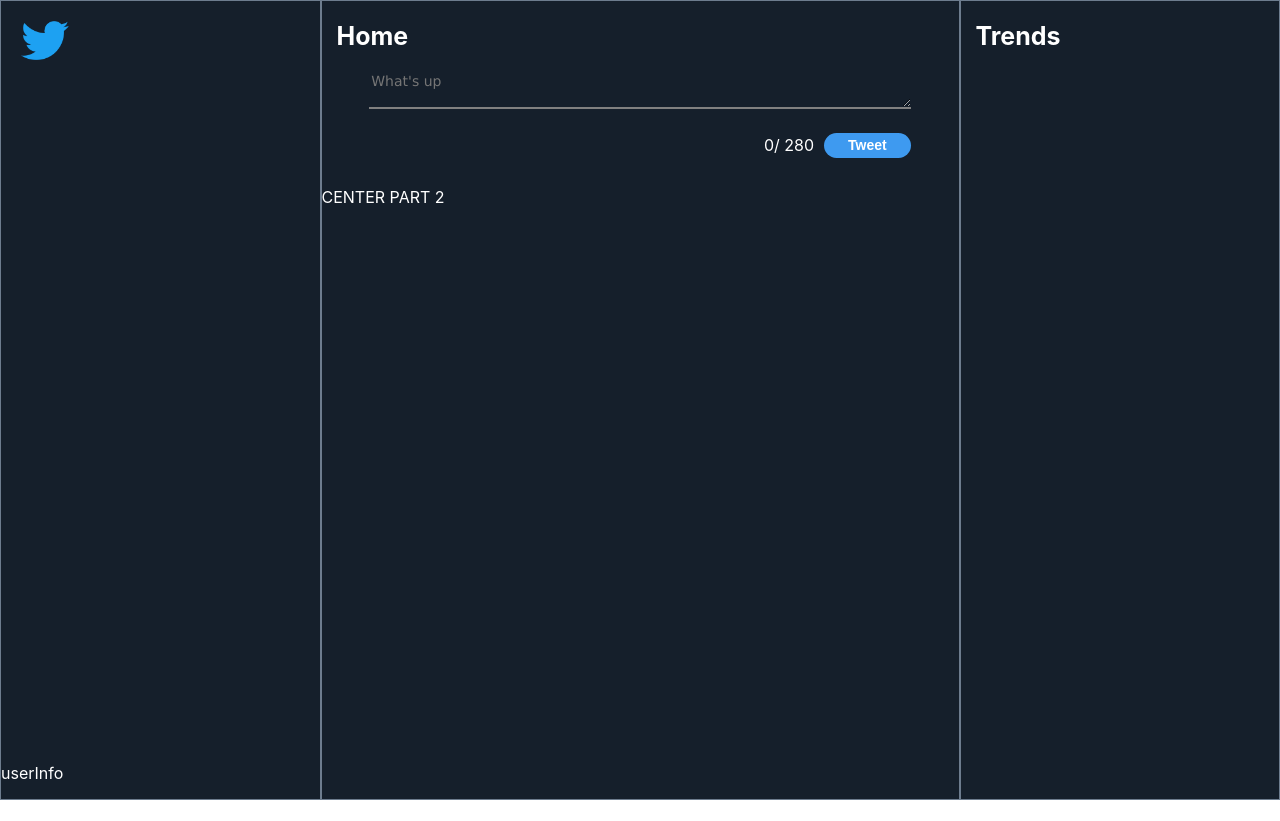
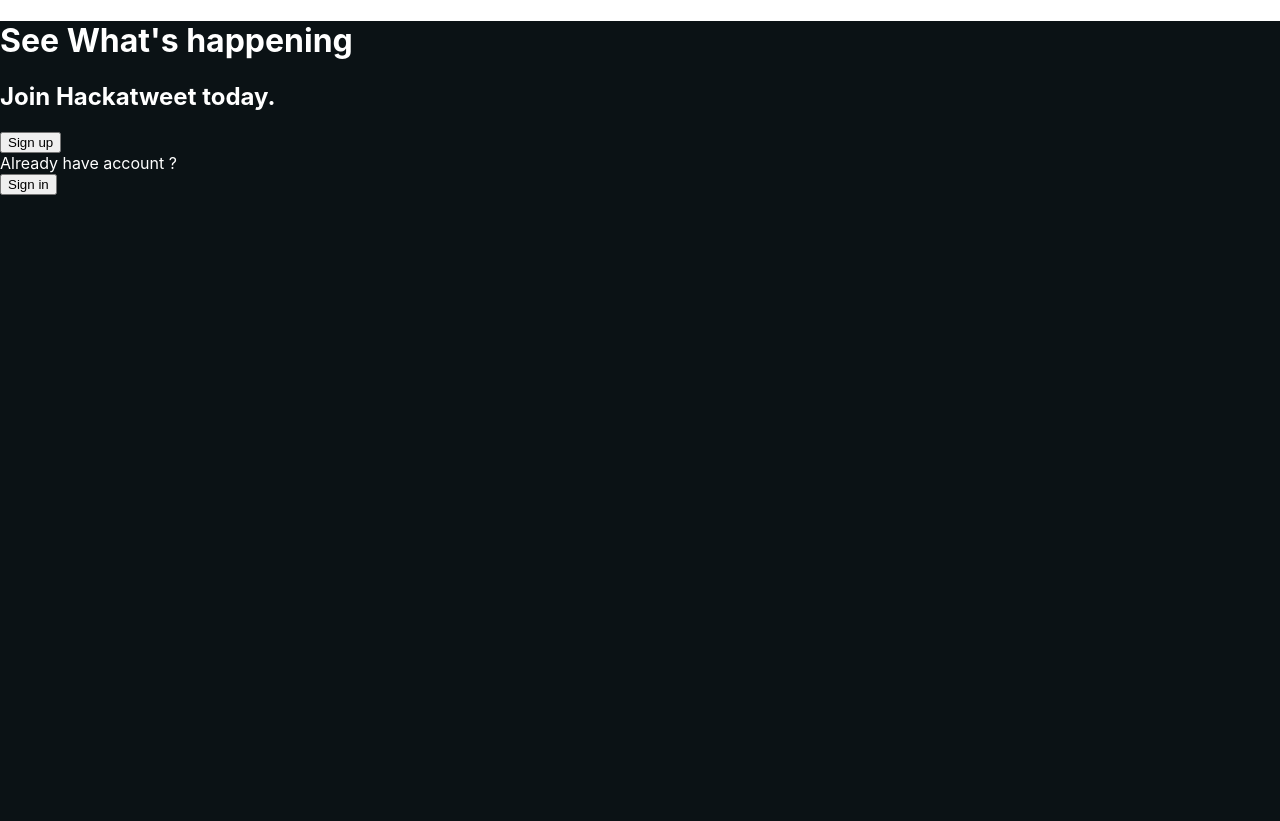
Before and after one commit to chloeho97/hackatweet-front, a Next.js app: page / in a window 1280 px wide. Before the commit the page ends 800 px from the top, so only its background shows below. Built offline with nearby package versions, Linux system fonts and the light colour scheme.

Commit message:
oubli branche

```diff
--- a/components/Home.js
+++ b/components/Home.js
@@ -2,7 +2,7 @@
 import Tweet from './Tweet'
 import LastTweets from './LastTweets'
 import { useSelector } from 'react-redux';
-
+import Login from './Login'
 import { useState } from 'react';
 import { FontAwesomeIcon } from '@fortawesome/react-fontawesome';
 import { faHeart } from '@fortawesome/free-solid-svg-icons';
@@ -14,8 +14,8 @@
 function Home() {
 
 /*   const dispatch = useDispatch(); */
-/*
-  const isConnected = useSelector((state) => state.user.value); */
+
+  const isConnected = useSelector((state) => state.users.value.token);
 
   const tweets = useSelector((state) => state.tweets.value)
 
@@ -26,7 +26,7 @@
   return (
     <div>
 
-      <main className={styles.main}>
+      {isConnected ? ( <main className={styles.main}>
 
 {/* HOME - LEFT */}
 
@@ -69,6 +69,7 @@
     </div>
   </div>
 </main>
+) : ( <Login /> )}
       </div>
   );
 }
--- a/reducers/users.js
+++ b/reducers/users.js
@@ -9,11 +9,11 @@
 	initialState,
 	reducers: {
 	login : (state, action) => {
-			state.value.push({
+			state.value = {
 				firstname : action.payload.firstname,
 				username : action.payload.username,
 				token : action.payload.token,
-				});
+				};
 		},
 	    logout: (state) => {
 			state.value.token = null;
```
Lines whose indentation alone changed are shown as unchanged.
